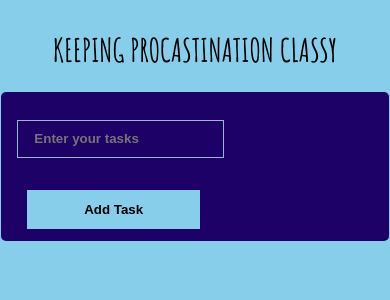
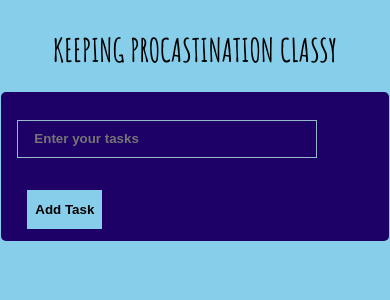
Before and after one commit to diyajojo/todo-app, a React (Create React App) app: page / in a window 390 px wide. Shown: the top 300 px of the page. Built offline with nearby package versions, Linux system fonts and the light colour scheme; a web font is replaced by a local one.

Commit message:
made resposiveness better

```diff
--- a/src/App.css
+++ b/src/App.css
@@ -132,12 +132,14 @@ body
   {
     width: 75px; /* Adjusted width for consistency */
     margin-left: 10px; /* Added margin for spacing */
+    vertical-align: top; /* Aligns with top of the input field */
   }
 
   .inputsection
   {
-    width: calc(100% - 85px); /* Adjusted width for responsiveness */
+    width: calc(100% - 90px); /* Adjusted width for responsiveness */
     margin-right: 10px; /* Added margin for spacing */
+    vertical-align: top; /* Aligns with top of the button */
   }
 
   .trashicon
@@ -155,10 +157,4 @@ body
     flex-direction: column; /* Adjusted flex-direction for mobile layout */
     align-items: center; /* Center align items on mobile */
   }
-
-  .inputsection,.todo-btn
-  {
-    width: calc(50% - 5px); /* Ensure both fit on the same line */
-    margin-right: 5px; /* Space between input and button */
-  }
 }
```
